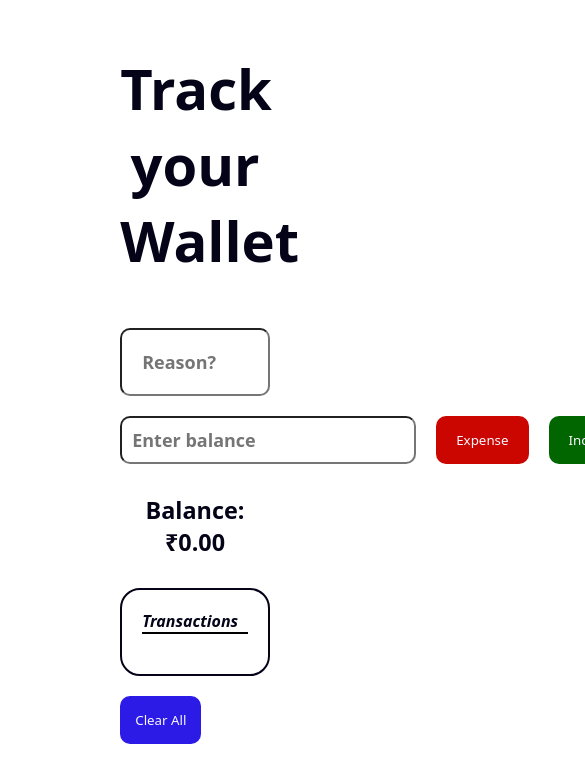
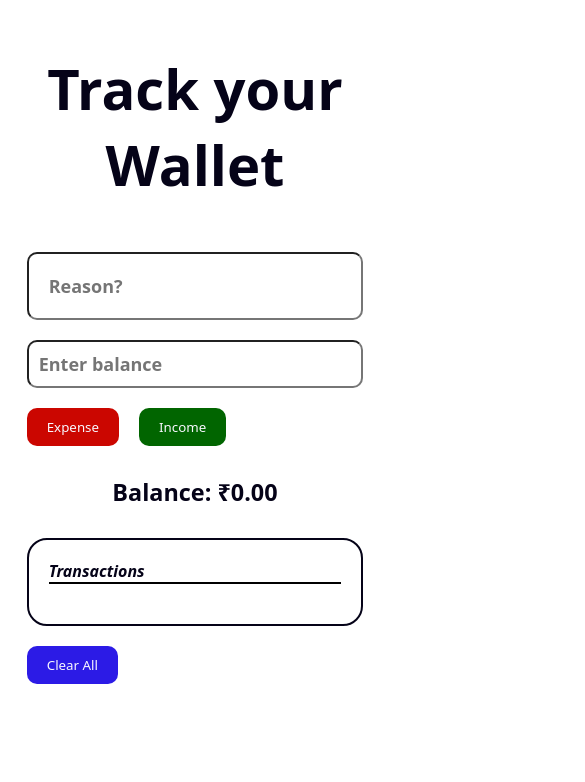
Before and after one commit to shubhamashish33/wallet, an Angular app: page / in a window 390 px wide. Shown: the top 782 px of the page, 585 px wide, since content can reach past the window. Built offline with nearby package versions, Linux system fonts and the light colour scheme.

Commit message:
fixing responsiveness

```diff
--- a/src/app/app.component.css
+++ b/src/app/app.component.css
@@ -123,3 +123,27 @@ input[type=number]::-webkit-outer-spin-button {
 .reasonName {
     font-weight: bold;
 }
+
+@media only screen and (max-width: 1200px) {
+    .container {
+        width: 60%;
+    }
+}
+
+@media only screen and (max-width: 800px) {
+    .container {
+        width: 90%;
+    }
+
+    .midcontainer {
+        flex-direction: column;
+    }
+
+    .midinnercontainer {
+        flex-direction: column;
+    }
+
+    .btn {
+        padding: 10px 20px;
+    }
+}
```
